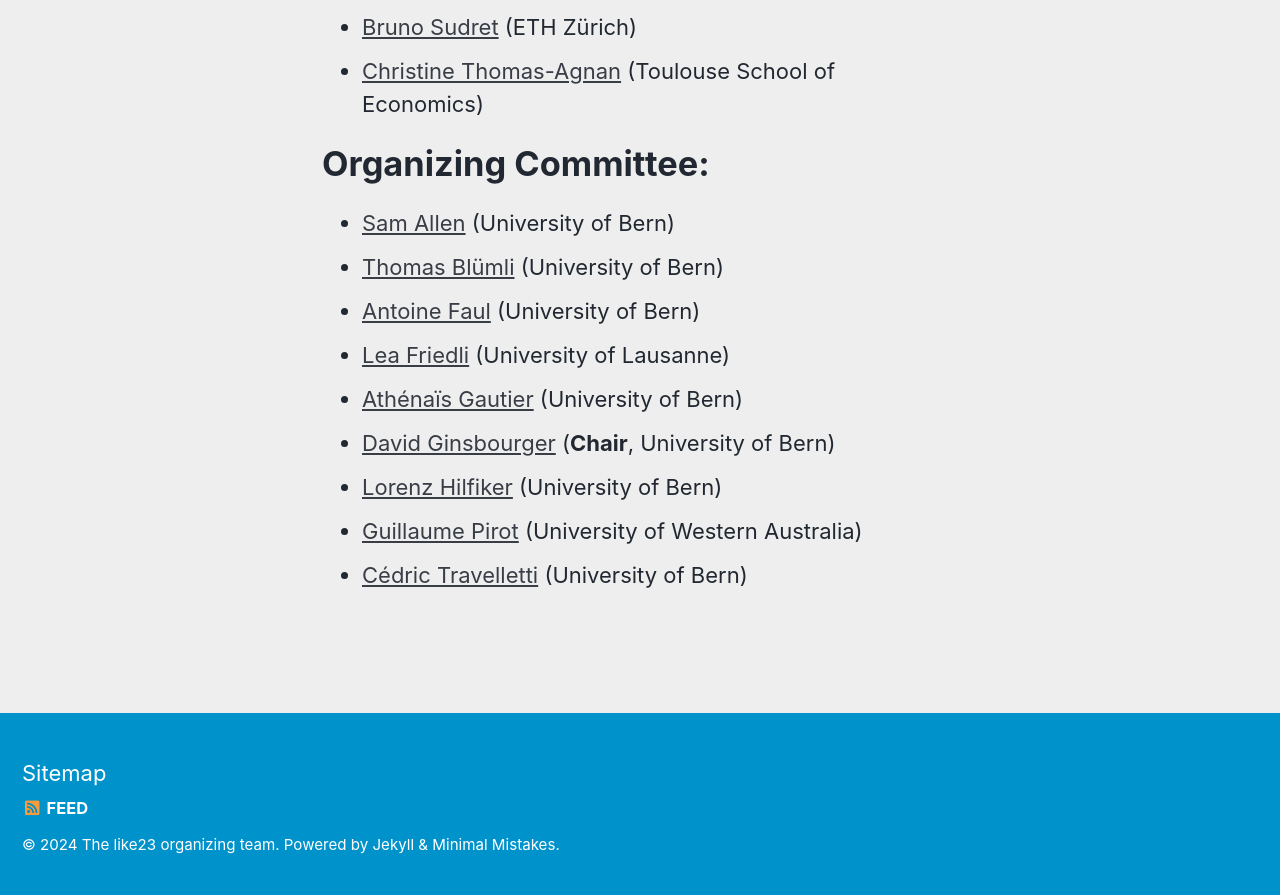
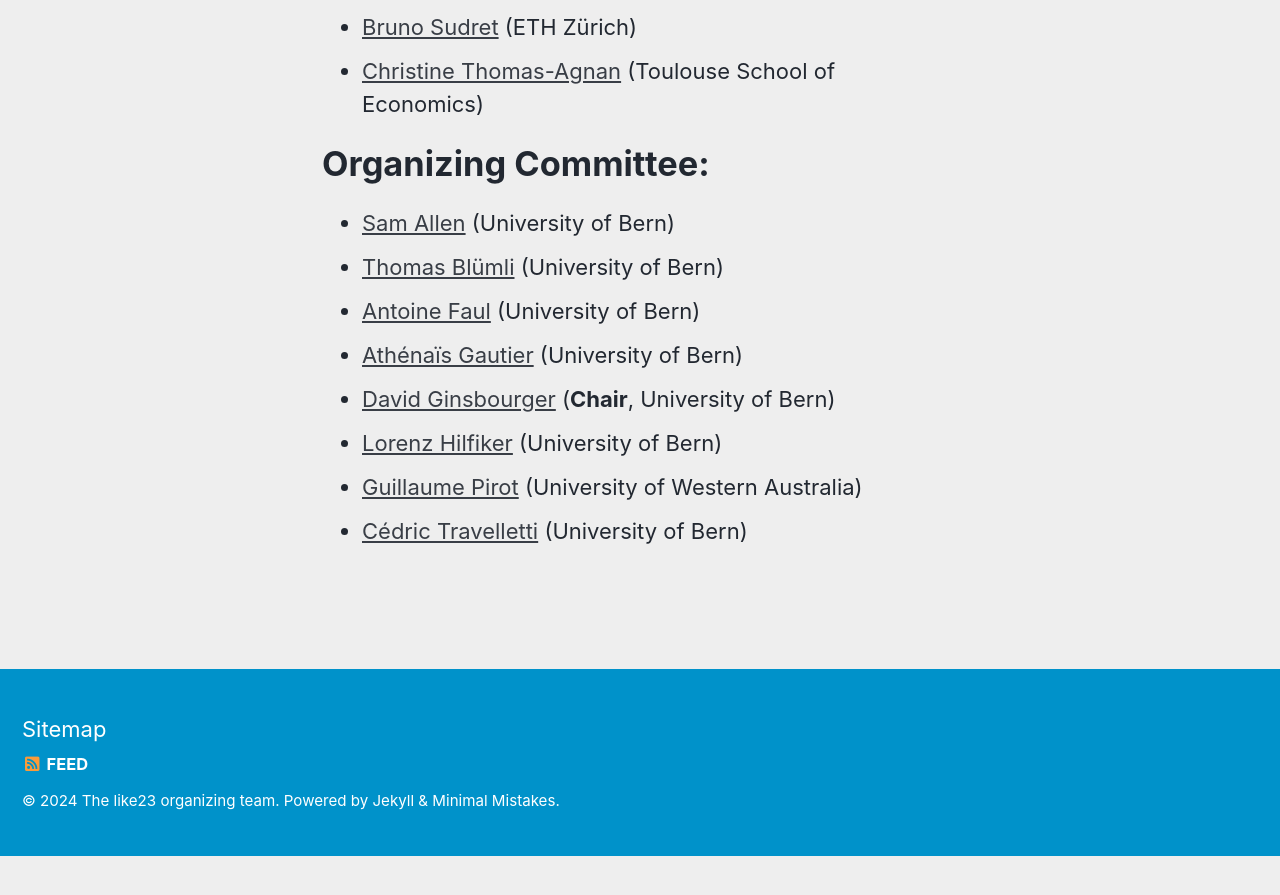
Before and after one commit to LIKE23-Bern/LIKE23-Bern.github.io, a Jekyll site: the page built from _pages/committees.md, in a window 1280 px wide and 900 px high, scrolled down 1005 px. Shown: the top 895 px of the window. Built offline with Jekyll 4.4.1, drawn with Linux system fonts in a browser that asks for light colours; cached includes are drawn as plain includes; after the commit the page ends 1861 px from its top, so only the background shows below that.

Commit message:
Update committees.md

```diff
--- a/_pages/committees.md
+++ b/_pages/committees.md
@@ -33,7 +33,6 @@ permalink: /committees/
   * [Sam Allen](https://www.imsv.unibe.ch/about_us/staff/dr_allen_sam/index_eng.html) (University of Bern)
   * [Thomas Blümli](https://www.imsv.unibe.ch/ueber_uns/personen/bluemli_thomas/index_ger.html) (University of Bern)
   * [Antoine Faul](https://www.imsv.unibe.ch/about_us/staff/faul_antoine_lo/index_eng.html) (University of Bern)
-  * [Lea Friedli](https://www.researchgate.net/profile/Lea-Friedli-2) (University of Lausanne)
   * [Athénaïs Gautier](https://athenaisgautier.github.io/) (University of Bern)
   * [David Ginsbourger](http://www.ginsbourger.ch/) (**Chair**, University of Bern)
   * [Lorenz Hilfiker](https://www.imsv.unibe.ch/about_us/staff/dr_hilfiker_lorenz_damian/index_eng.html) (University of Bern)
```
